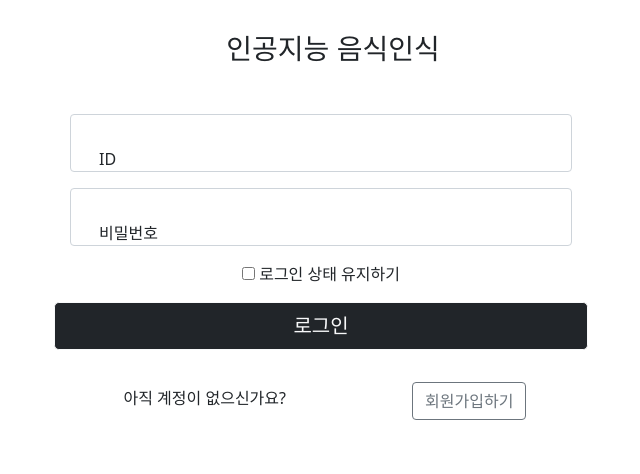
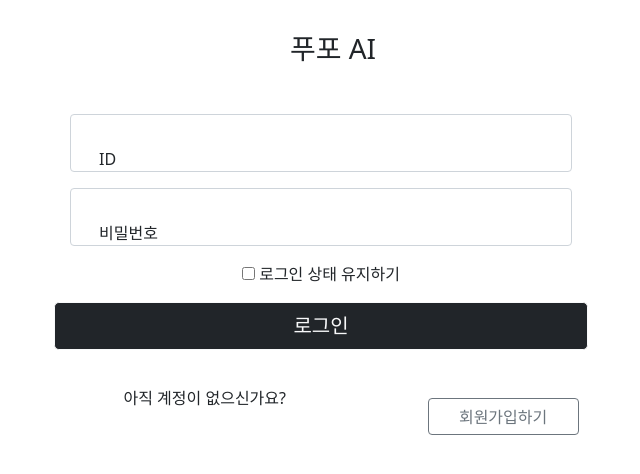
Before and after one commit to zenna9/bit-middle-project, a Django app: page / in a window 1280 px wide. Shown: the top 474 px of the page, without its empty margins (335-975 px from the left). Run offline with Django 3.2, Linux system fonts and the light colour scheme; parts of the project's set-up code (start-up, migrations or seed data) failed here and were passed over.

Commit message:
Update login.html

```diff
--- a/login/templates/login.html
+++ b/login/templates/login.html
@@ -34,7 +34,7 @@
 
     <div class="form-signin container justify-content-center">
         <div class="row">
-            <h1 class="h3 mb-3 fw-normal">인공지능 음식인식</h1>
+            <h1 class="h3 mb-3 fw-normal">푸포 AI</h1>
         </div>
 
         <div class="row w-50" style="margin: 1em auto 1em auto;">
@@ -44,6 +44,9 @@
                     <input type="text" class="form-control w-100" name="id" placeholder="Username">
                     <label for="floatingInput">ID</label>
                 </div>
+
+            <p></p>
+
                 <div class="form-floating">
                     <input type="password" class="form-control w-100" name="password" placeholder="Password">
                     <label for="floatingPassword">비밀번호</label>
@@ -56,16 +59,24 @@
                 </div>
                 <button class="w-100 btn btn-lg btn-dark btn-outline-light" type="submit">로그인</button><br>
 
-                </form>
+
+            </form>
         </div>
+
+
         <div class="row w-50" style="margin: 0 auto 0 auto; padding: 0;">
             <div class="col-7 text-center" style="line-height: 2em;">
                 아직 계정이 없으신가요?
             </div>
+
             <div class="col-3">
-                <a href="/lg/register" class="btn btn-lignt btn-outline-secondary" style="margin: 0;">회원가입하기</a>
+                <a href="/lg/register" class="btn btn-lignt btn-outline-secondary" style="width:4cm; height:1cm" >회원가입하기</a>
             </div>
         </div>
+
+
     </div>
   </body>
 </html>
+
+<!-- style="margin: 0;" -->
```
